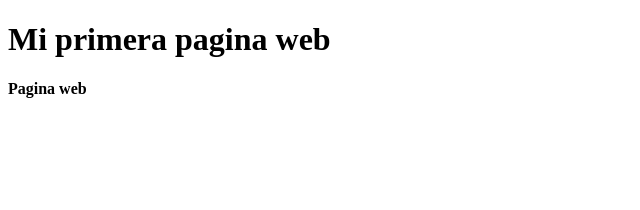
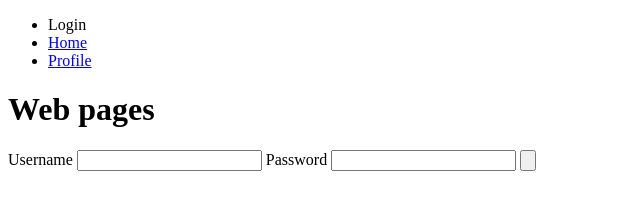
Before and after one commit to Regmv/TC2005B.504_web, a website: page public/index.html in a window 1280 px wide. Shown: the whole page, without its empty margins (0-640 px from the left). Drawn offline with Linux system fonts and the light colour scheme.

Commit message:
actpracticahtml

```diff
--- a/public/index.html
+++ b/public/index.html
@@ -5,8 +5,21 @@
         <meta name="viewport" content="width=device-width, initial-scale=1.0">
         <title>Contruccion de software</title>
     </head>
-    <body>
-        <h1>Mi primera pagina web</h1>
-        <h4>Pagina web</h4>
+<body>
+    <nav>
+        <ul>
+            <li> Login </li>
+            <li><a href="./paginas/tags.html">Home</a></li>
+            <li><a href="./paginas/profile.html">Profile</a></li>
+        </ul>
+        </nav>
+        <header><h1>Web pages</h1></header>
+        <form action="">
+            <label for="">Username</label>
+            <input type="text" name="" id=""/>
+            <label for ="">Password</label>
+            <input type="Password" name="" id="" />
+            <a href="./paginas/tags.html"><input type="button" values="Login" /></a>
+        </form>
     </body>
 </html>
```
Also changed, not shown: package.json (+14 -3 lines), public/home.html (deleted, +0 -11 lines), 1 other file.
